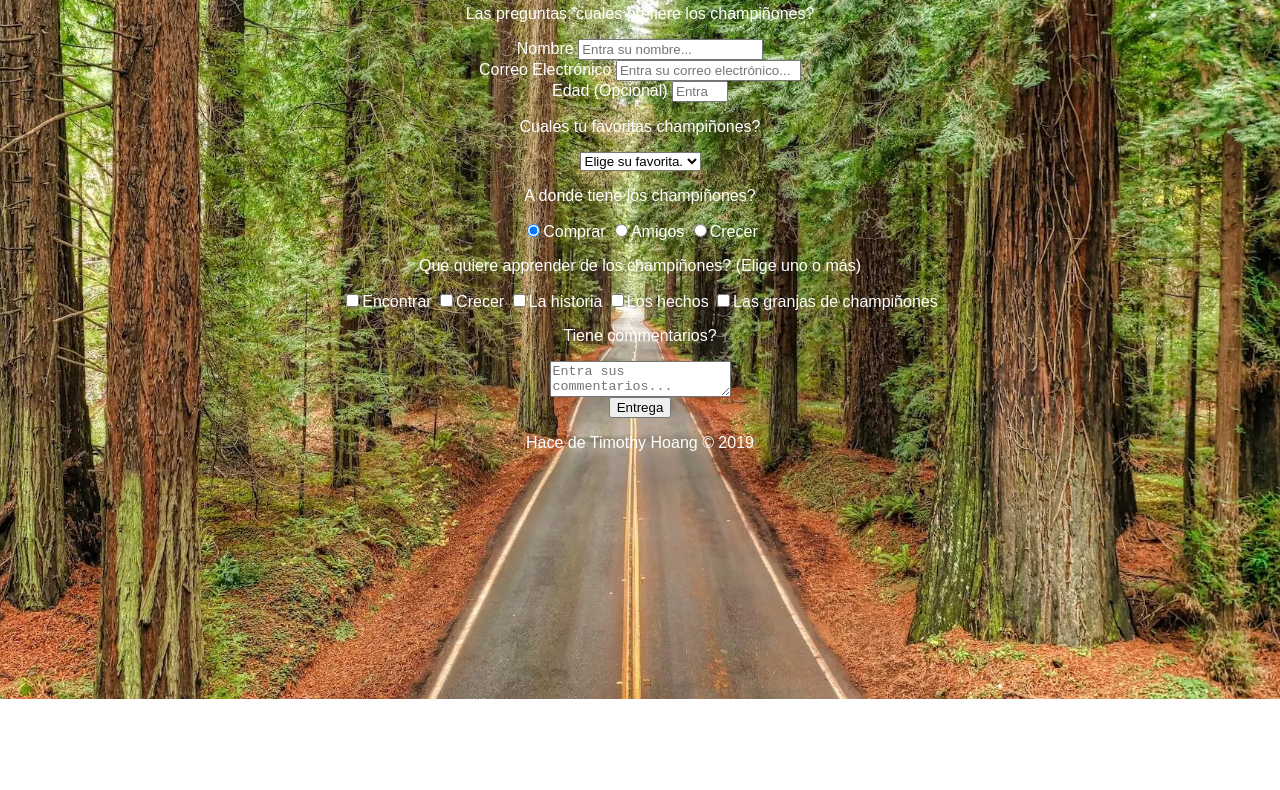
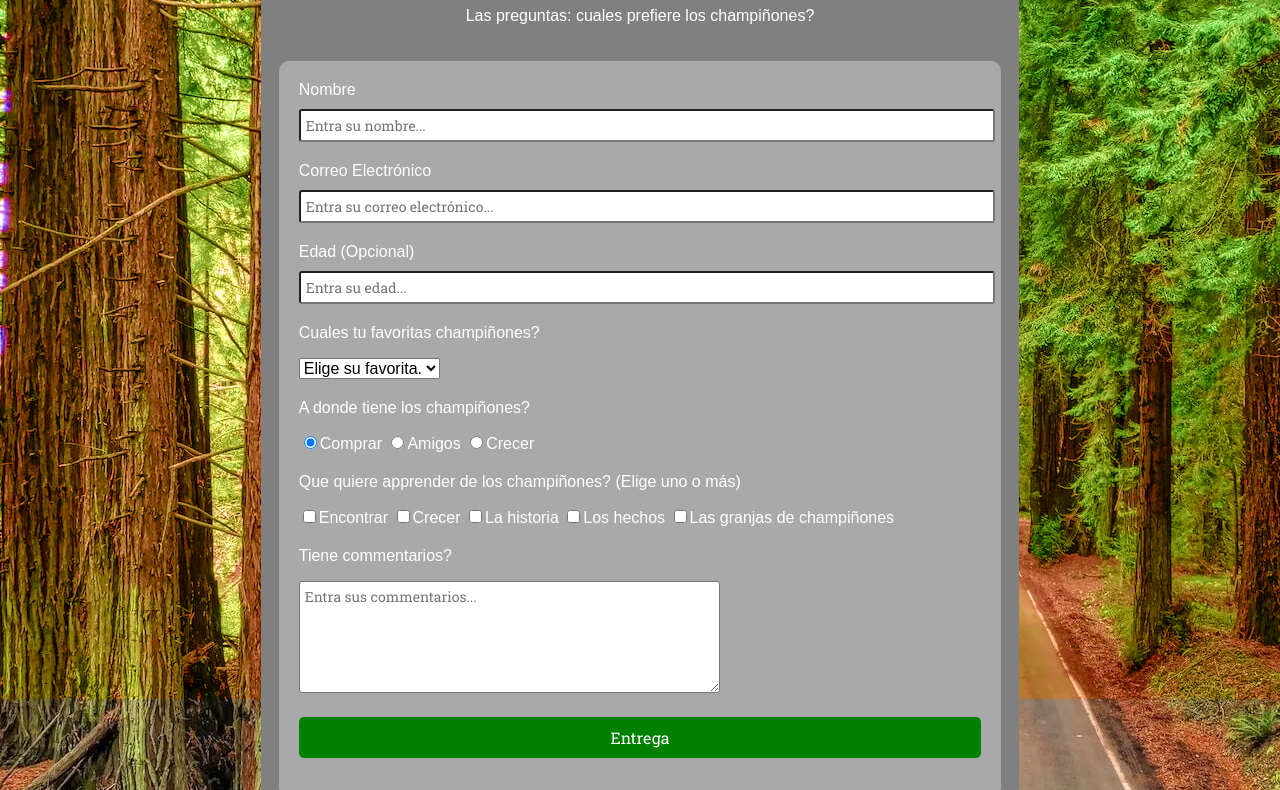
Before and after one commit to timOTdev/0157_build_a_survey_form_FCC, a plain HTML site: page index.html in a window 1280 px wide. Shown: the part 101-891 px from the top of the page. Before the commit the page ends 800 px from the top, so only its background shows below. Drawn offline with Linux system fonts and the light colour scheme; a web font is replaced by a local one.

Commit message:
Add basic stylings

```diff
--- a/index.css
+++ b/index.css
@@ -1,18 +1,64 @@
+html {
+  height: 100%;
+}
 body {
-  background-image: url('forest.webp');
+  font-family: 'ABeeZee', sans-serif;
+  font-size: 16px;
+  color: white;
+  background-image: linear-gradient(green, green), url('forest.webp');
+  background-blend-mode: saturation;
+  background-size: stretch;
   background-repeat: no-repeat;
-  background-position: center;
-  background-size: cover;
+}
+#container {
+  background: gray;
+  width: 60%;
+  margin: 0 auto;
+  border-radius:5px;
+}
+#container > * {
+  padding: 20px;
+}
+header, footer {
   text-align: center;
-  font-family: 'ABeeZee', sans-serif;
-  color: white;
 }
-
-h1,
-h2,
-h3,
-h4,
-h5,
-h6 {
+main {
+  background: darkgray;
+  width: 90%;
+  margin: 0 auto;
+  border-radius: 10px;
+}
+.form-group {
+  margin-bottom: 20px;
+}
+.group1 > * {
+  width: 100%;
+}
+.group1 > input {
+  margin-top: 10px;
+  font-size: 14px;
+  border-radius: 3px;
+  padding: 5px;
   font-family: 'Roboto Slab', serif;
 }
+select {
+  font-size: 16px;
+}
+textarea {
+  width: 60%;
+  height:100px;
+  font-size: 14px;
+  border-radius: 3px;
+  padding: 5px;
+  font-family: 'Roboto Slab', serif;
+}
+.form-group #submit {
+  font-family: 'Roboto Slab', serif;
+  background: green;
+  color: white;
+  padding: 10px 5px;
+  border-radius: 5px;
+  font-size: 16px;
+  width: 100%;
+  border: none;
+}
--- a/index.html
+++ b/index.html
@@ -1,4 +1,3 @@
-!
 <!DOCTYPE html>
 <html>
 
@@ -7,26 +6,27 @@
   <meta http-equiv="X-UA-Compatible" content="IE=edge">
   <title>Build A Survey Form</title>
   <meta name="viewport" content="width=device-width, initial-scale=1">
+  <link href="https://fonts.googleapis.com/css?family=ABeeZee|Roboto+Slab&display=swap" rel="stylesheet">
   <link rel="stylesheet" type="text/css" media="screen" href="index.css" />
-
 </head>
 
 <body>
+  <div id="container">
     <header>
       <h1 id="title">Champiñones Inspección</h1>
       <p id="description">Las preguntas: cuales prefiere los champiñones?</p>
     </header>
     <main>
       <form id="survey-form">
-      <div class="form-group">
+        <div class="form-group group1">
           <label for="name-label">Nombre</label>
           <input id="name" type="text" name="name" placeholder="Entra su nombre..." required />
         </div>
-      <div class="form-group">
+        <div class="form-group group1">
           <label for="email-label">Correo Electrónico</label>
           <input id="email" type="email" name="email" placeholder="Entra su correo electrónico..." required />
         </div>
-      <div class="form-group">
+        <div class="form-group group1">
           <label for="number-label">Edad (Opcional)</label>
           <input id="number" type="number" name="age" placeholder="Entra su edad..." min="10" max="99" />
         </div>
@@ -86,6 +86,7 @@
         <span id="currentYear"></span>
       </p>
     </footer>
+  </div>
 
   <!--
   Hello Camper!
```
Lines whose indentation alone changed are shown as unchanged.
